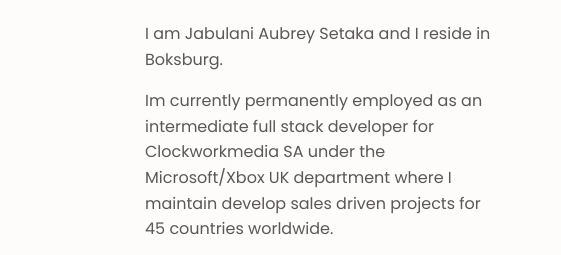
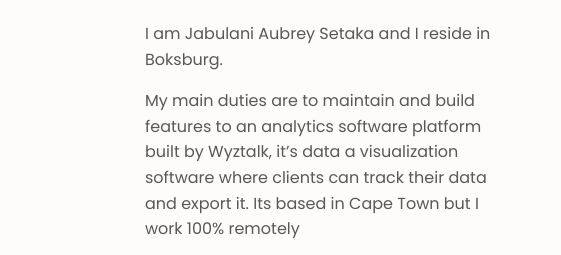
Before and after one commit to jaysetaka/2021-Portfolio, a plain HTML site: page index.html in a window 1280 px wide. Shown: the part 675-930 px from the top of the page, 592-1153 px from the left. Drawn offline with nearby package versions, Linux system fonts and the light colour scheme.

Commit message:
2022 changes

```diff
--- a/index.html
+++ b/index.html
@@ -89,7 +89,7 @@
               </i>
               Chetan M. Kumbhar
             </p>
-            <a href="jabu CV.pdf" class="button" download>Download My CV</a>
+            <a href="jabu.pdf" class="button" download>Download My CV</a>
           </div>
         </div>
       </section>
@@ -103,10 +103,10 @@
               I am Jabulani Aubrey Setaka and I reside in Boksburg.
             </p>
             <div class="share__description">
-              Im currently permanently employed as an intermediate full stack
-              developer for Clockworkmedia SA under the Microsoft/Xbox UK
-              department where I maintain develop sales driven projects for 45
-              countries worldwide.
+              My main duties are to maintain and build features to an analytics
+              software platform built by Wyztalk, it’s data a visualization
+              software where clients can track their data and export it. Its
+              based in Cape Town but I work 100% remotely
             </div>
             <div class="share__description">
               I am also a freelancer whereas I develop mobile apps, web apps and
```
Also changed, not shown: 2 other files.
